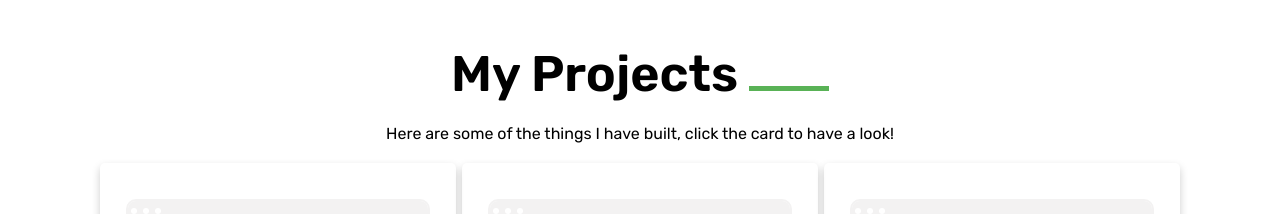
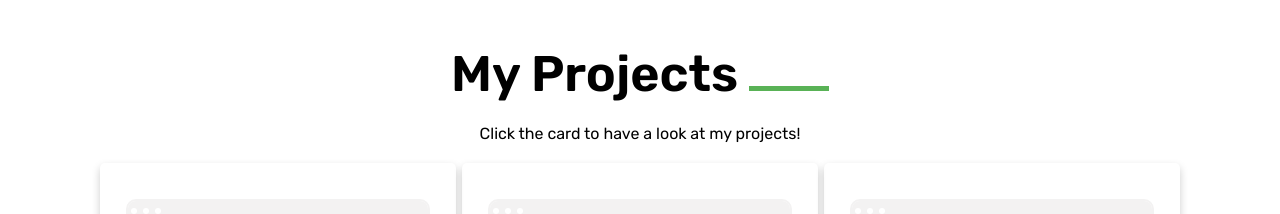
Before and after one commit to Spiritman90/My-Porfolio, a React (Create React App) app: page / in a window 1280 px wide. Shown: the part 1700-1914 px from the top of the page. Built offline with nearby package versions, Linux system fonts and the light colour scheme; a web font is replaced by a local one.

Commit message:
changed text

```diff
--- a/src/components/projectList/ProjectList.js
+++ b/src/components/projectList/ProjectList.js
@@ -10,10 +10,7 @@ const ProjectList = () => {
           {" "}
           My Projects <span className='line'></span>{" "}
         </h1>
-        <p className='pl-desc'>
-          Here are some of the things I have built, click the card to have a
-          look!
-        </p>
+        <p className='pl-desc'>Click the card to have a look at my projects!</p>
       </div>
       <div className='pl-list'>
         {projects.map((item) => (
```
